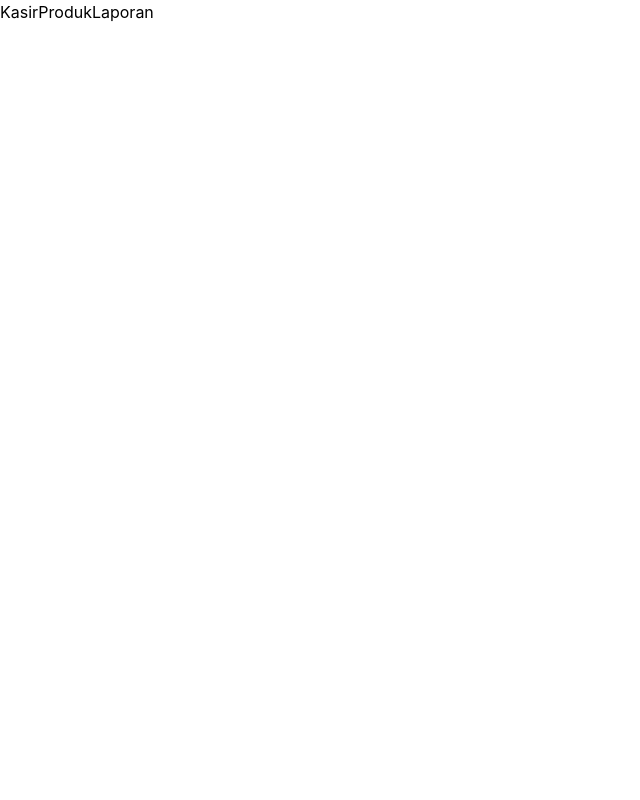
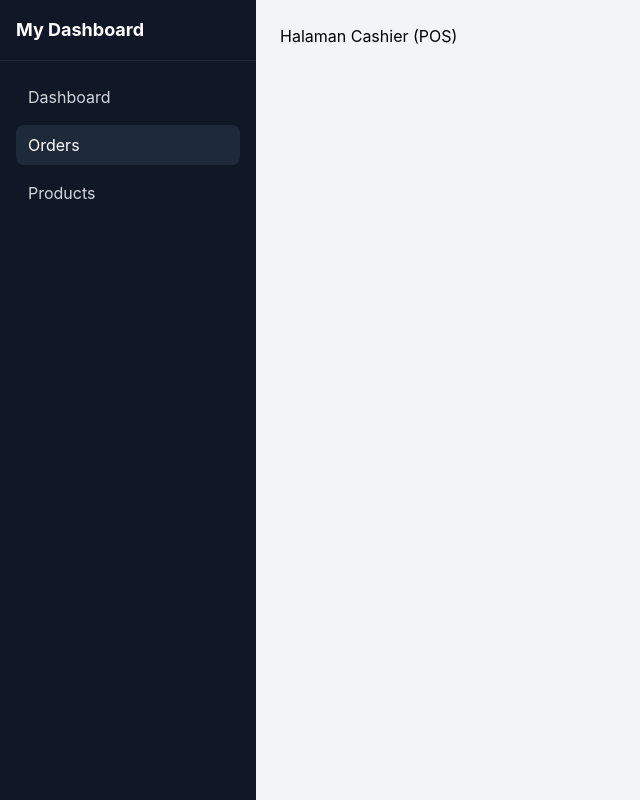
Before and after one commit to bayuwijanarko07/pos, a Vue app: page /orders in a window 1280 px wide. Before the commit this address had no page. Shown: the whole page, without its empty margins (0-640 px from the left). Built offline with nearby package versions, Linux system fonts and the light colour scheme.

Commit message:
feat: add layouts

```diff
--- a/src/App.vue
+++ b/src/App.vue
@@ -1,11 +1,10 @@
 <template>
-  <div class="app">
-    <nav>
-      <router-link to="/cashier">Kasir</router-link>
-      <router-link to="/products">Produk</router-link>
-      <router-link to="/report">Laporan</router-link>
-    </nav>
+  <DefaultLayout>
+    <RouterView />
+  </DefaultLayout>
+</template>
 
-    <router-view />
-  </div>
-</template>
+<script setup lang="ts">
+import DefaultLayout from '@/layouts/DefaultLayout.vue'
+
+</script>
--- /dev/null
+++ b/src/components/AppSidebar.vue
@@ -0,0 +1,53 @@
+<template>
+    <aside :class="[
+        'fixed top-0 left-0 z-50 h-screen w-64 bg-gray-900 text-white transition-transform duration-300',
+        isOpen ? 'translate-x-0' : '-translate-x-full lg:translate-x-0'
+    ]">
+        <div class="flex items-center justify-between p-4 border-b border-gray-800">
+            <h1 class="text-lg font-bold">My Dashboard</h1>
+            <button
+                class="lg:hidden text-gray-400 hover:text-white"
+                @click="toggleSidebar"
+            >
+                ✕
+            </button>
+        </div>
+       <nav class="p-4 space-y-2">
+            <router-link
+                v-for="menu in menus"
+                :key="menu.path"
+                :to="menu.path"
+                class="block rounded-lg px-3 py-2 transition"
+                :class="route.path === menu.path
+                    ? 'bg-gray-800 text-white'
+                    : 'text-gray-300 hover:bg-gray-800'"
+                >
+            {{ menu.name }}
+            </router-link>
+        </nav>
+    </aside>
+    <button
+        class="fixed top-4 left-4 z-50 rounded-lg bg-gray-900 p-2 text-white lg:hidden"
+        @click="toggleSidebar"
+    >
+    ☰
+    </button>
+</template>
+<script setup lang="ts">
+    import { ref } from 'vue'
+    import { useRoute } from 'vue-router'
+
+    const route = useRoute()
+
+    const menus = [
+        { name: 'Dashboard', path: '/' },
+        { name: 'Orders', path: '/orders' },
+        { name: 'Products', path: '/products' },
+    ]
+
+    const isOpen = ref(false)
+
+    const toggleSidebar = () => {
+        isOpen.value = !isOpen.value
+    }
+</script>
--- /dev/null
+++ b/src/components/Card.vue
@@ -0,0 +1,6 @@
+<template>
+
+</template>
+<script setup lang="ts">
+
+</script>
--- /dev/null
+++ b/src/layouts/DefaultLayout.vue
@@ -0,0 +1,12 @@
+<template>
+  <div class="min-h-screen bg-gray-100">
+    <AppSidebar />
+    <main class="lg:ml-64 p-6">
+      <slot />
+    </main>
+  </div>
+</template>
+
+<script setup lang="ts">
+    import AppSidebar from '@/components/AppSidebar.vue'
+</script>
--- a/src/pages/ReportPage.vue
+++ b/src/pages/DashboardPage.vue
@@ -2,5 +2,5 @@
   <h1>Halaman Report (POS)</h1>
 </template>
 
-<script lang="ts" setup>
+<script setup lang="ts">
 </script>
--- a/src/pages/CashierPage.vue
+++ b/src/pages/OrdersPage.vue
@@ -2,5 +2,5 @@
   <h1>Halaman Cashier (POS)</h1>
 </template>
 
-<script lang="ts" setup>
+<script setup lang="ts">
 </script>
--- a/src/pages/ProductsPage.vue
+++ b/src/pages/ProductsPage.vue
@@ -2,5 +2,5 @@
   <h1>Halaman Produk (POS)</h1>
 </template>
 
-<script lang="ts" setup>
+<script setup lang="ts">
 </script>
--- a/src/router/index.ts
+++ b/src/router/index.ts
@@ -1,10 +1,9 @@
 import { createRouter, createWebHistory } from 'vue-router'
 
 const routes = [
-    { path: '/', redirect: '/cashier' },
-    { path: '/cashier', component: () => import('@/pages/CashierPage.vue') },
+    { path: '/', component: () => import('@/pages/DashboardPage.vue')},
+    { path: '/orders', component: () => import('@/pages/OrdersPage.vue') },
     { path: '/products', component: () => import('@/pages/ProductsPage.vue') },
-    { path: '/report', component: () => import('@/pages/ReportPage.vue')}
 ]
 
 export default createRouter({
```
